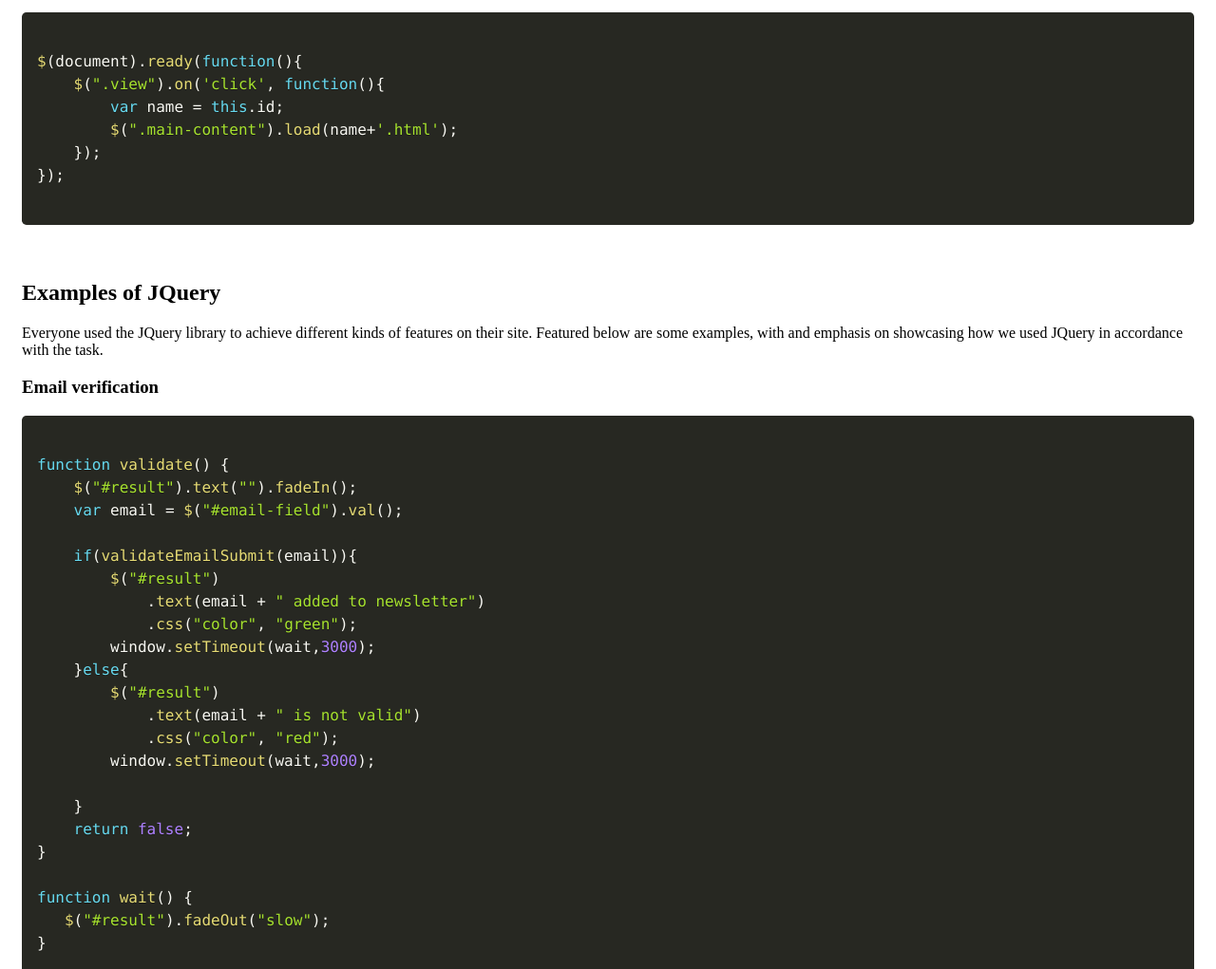
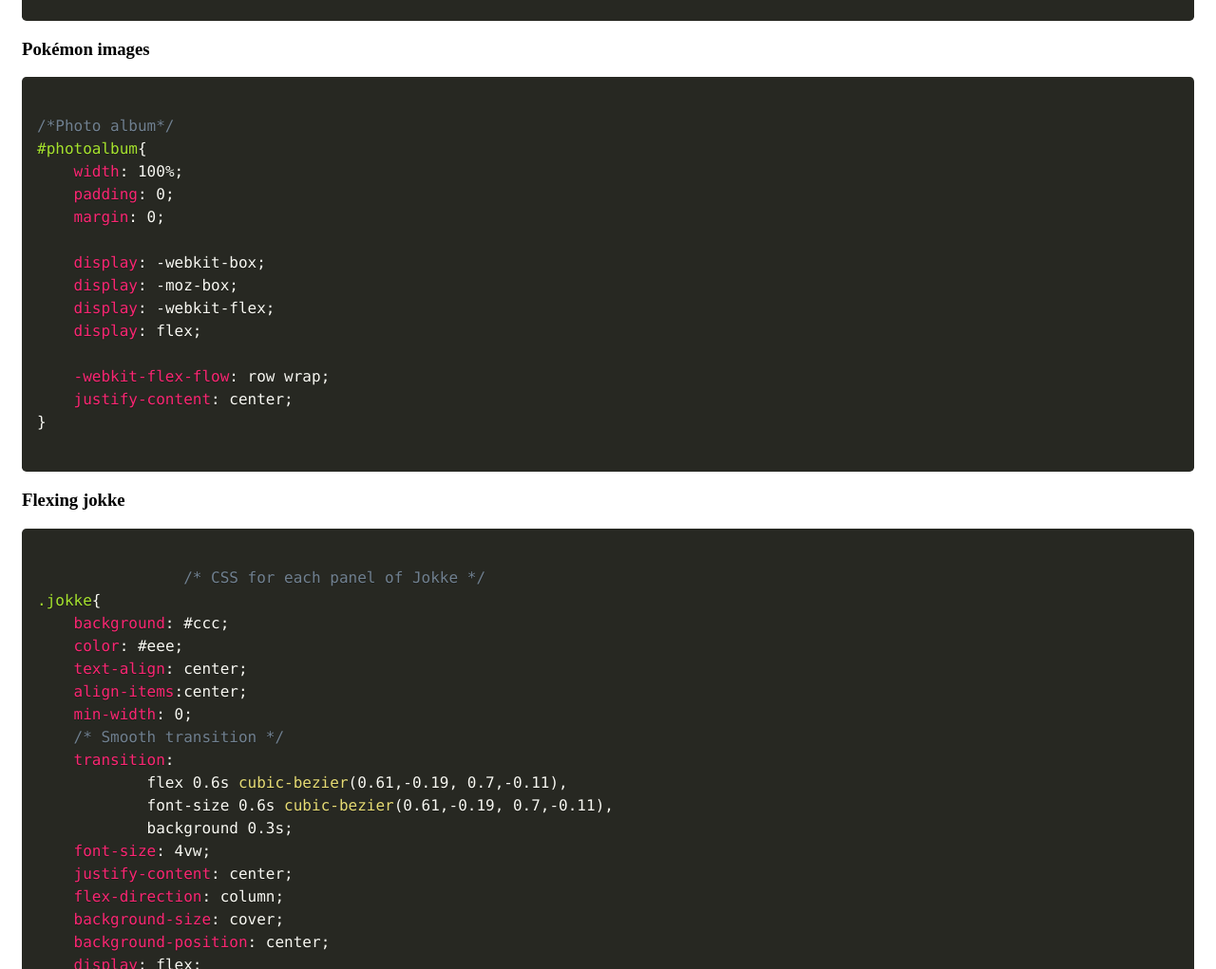
Before and after one commit to haavarop/it2810-webutvikling-h17-prosjekt-2-gruppe-46, a website: page public/documentation.html in a window 1280 px wide. Shown: the part 1779-2800 px from the top of the page at 95% size. Drawn offline with Linux system fonts and the light colour scheme.

Commit message:
More examples and documentation

```diff
--- a/public/documentation.html
+++ b/public/documentation.html
@@ -11,6 +11,8 @@
 
         <div class="docElement">
             <h2>Use of Node.js w/ Express for server on port 8082</h2>
+            <p>The servers listens for requests on port 8082, and serves the client home.html.
+            The rest of the site uses Ajax to handle page requests.</p>
             <pre><code class="language-javascript">
 const express = require('express');
 const path = require('path');
@@ -53,10 +55,15 @@
 &lt;/nav>
         </code></pre>
         </div>
-
-
         <div class="docElement">
             <h2>Flexbox</h2>
+            <p>Listed bellow are some examples of how we both individually and together use CSS Flexbox
+            to ensure responsive design \n
+            To ensure a "wholesome" feel to our design, we made one overarching css-file handling the
+                navbar, main, and footer. Individually, we loaded our content in to the pages main tag,
+                With the restriction that the content should not flow out of this container.
+            </p>
+            <h3>Media query to handle smaller screens</h3>
             <pre><code class="language-css">
 @media screen and (min-width: 768px) {
     nav ul{
@@ -75,8 +82,51 @@
     }
 }
     </code></pre>
+        <h3>
+            Pokémon images
+        </h3>
+        <pre><code class="language-css">
+/*Photo album*/
+#photoalbum{
+    width: 100%;
+    padding: 0;
+    margin: 0;
+
+    display: -webkit-box;
+    display: -moz-box;
+    display: -webkit-flex;
+    display: flex;
+
+    -webkit-flex-flow: row wrap;
+    justify-content: center;
+}
+        </code></pre>
+        <h3>Flexing jokke</h3>
+            <pre><code class="language-css">
+                /* CSS for each panel of Jokke */
+.jokke{
+    background: #ccc;
+    color: #eee;
+    text-align: center;
+    align-items:center;
+    min-width: 0;
+    /* Smooth transition */
+    transition:
+            flex 0.6s cubic-bezier(0.61,-0.19, 0.7,-0.11),
+            font-size 0.6s cubic-bezier(0.61,-0.19, 0.7,-0.11),
+            background 0.3s;
+    font-size: 4vw;
+    justify-content: center;
+    flex-direction: column;
+    background-size: cover;
+    background-position: center;
+    display: flex;
+    flex: 1;
+    box-shadow:inset 0 0 0 5px rgba(255,255,255,0.1);
+}
+            </code></pre>
+            <p>These are just a few examples, we encourage you to check </p>
 </div>
-
         <div class="docElement">
             <h2>Ajax</h2>
             <p>We used Ajax to load in the individual team members html files, when navigating
@@ -93,7 +143,7 @@
 
         <div class="docElement">
             <h2>Examples of JQuery</h2>
-            <p>Everyone used the JQuery library to achieve different kinds of features on their site.
+            <p>Everyone used the JQuery library to achieve different kinds of features on their page.
             Featured below are some examples, with and emphasis on showcasing how we used JQuery
             in accordance with the task.</p>
             <h3>Email verification</h3>
```
